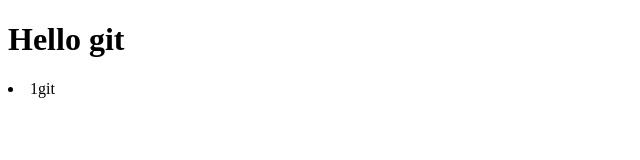
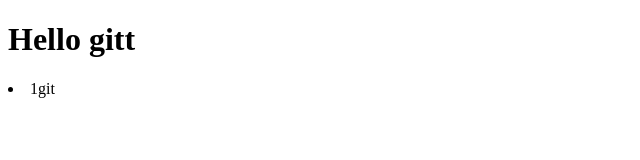
Before and after one commit to Lirik1111/LLtest, a plain HTML site: page index.html in a window 1280 px wide. Shown: the full height of the page, 0-640 px from the left. Drawn offline with Linux system fonts and the light colour scheme.

Commit message:
h1 was added

```diff
--- a/index.html
+++ b/index.html
@@ -6,7 +6,7 @@
 
 </head>
 <body>
-    <h1>Hello git</h1>
+    <h1>Hello gitt</h1>
     <table>
         <li>
             <a>1git </a>
```
